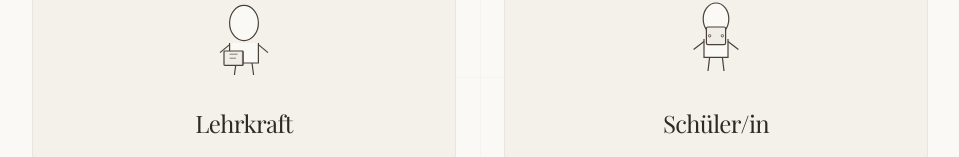
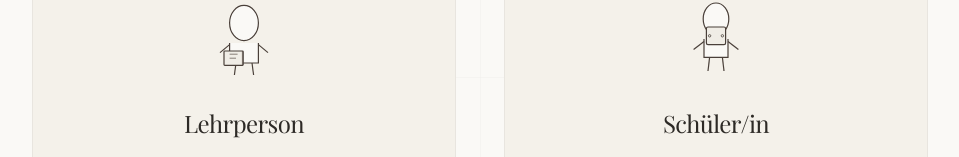
Before and after one commit to Gran07ST/klassenklima, a Next.js app: page / in a window 1280 px wide. Shown: the part 643-800 px from the top of the page, without its empty margins (160-1119 px from the left). Built offline with nearby package versions, Linux system fonts and the light colour scheme; a web font is replaced by a local one.

Commit message:
ändere Lehrkraft zu Lehrperson

```diff
--- a/app/page.tsx
+++ b/app/page.tsx
@@ -149,7 +149,7 @@ export default function Home() {
                   className="text-xl md:text-2xl font-light tracking-tight text-[#2d2a26] mt-4 md:mt-6 text-center"
                   style={{ fontFamily: '"Playfair Display", serif' }}
                 >
-                  Lehrkraft
+                  Lehrperson
                 </h3>
               </div>
               <div className="p-6 md:p-8">
```
